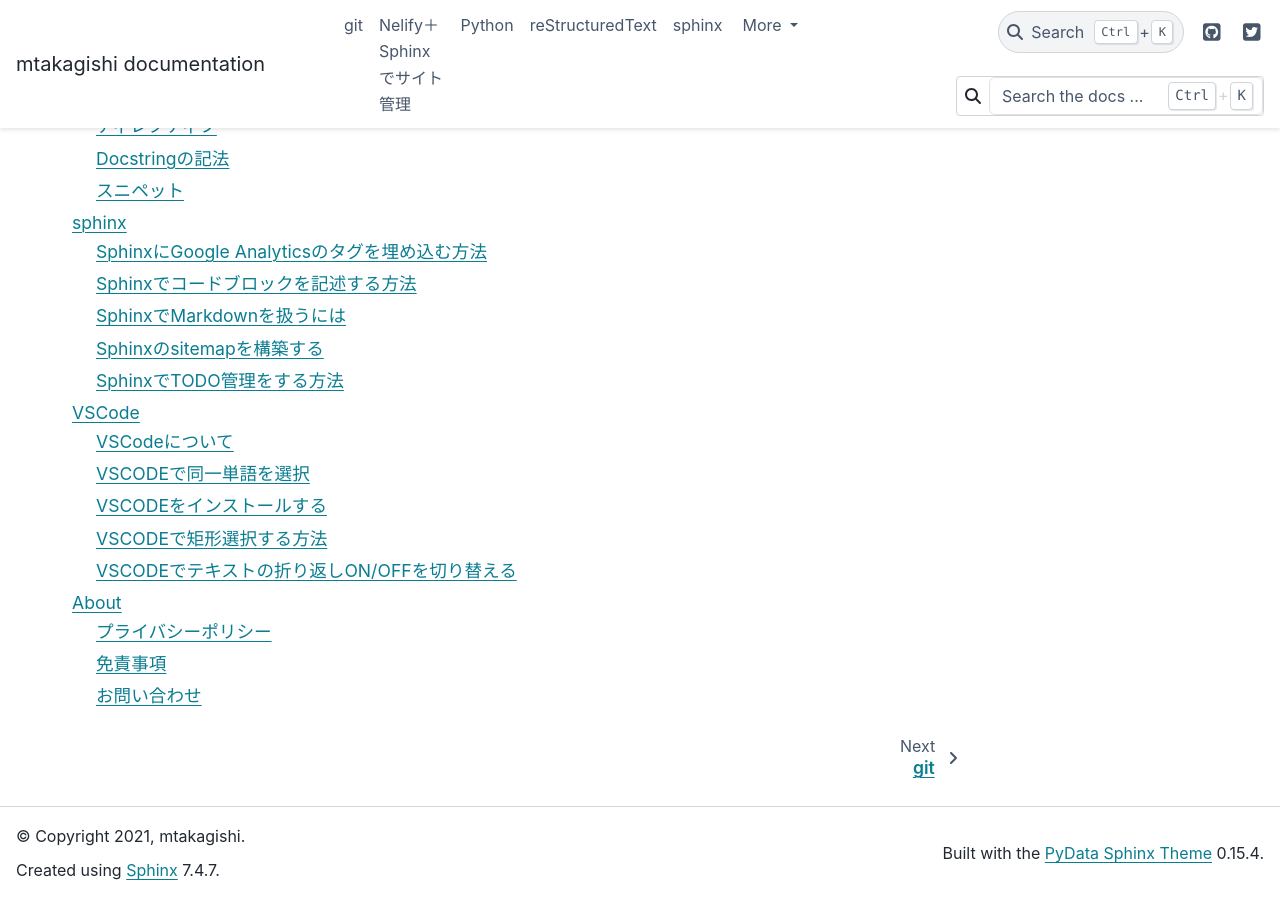
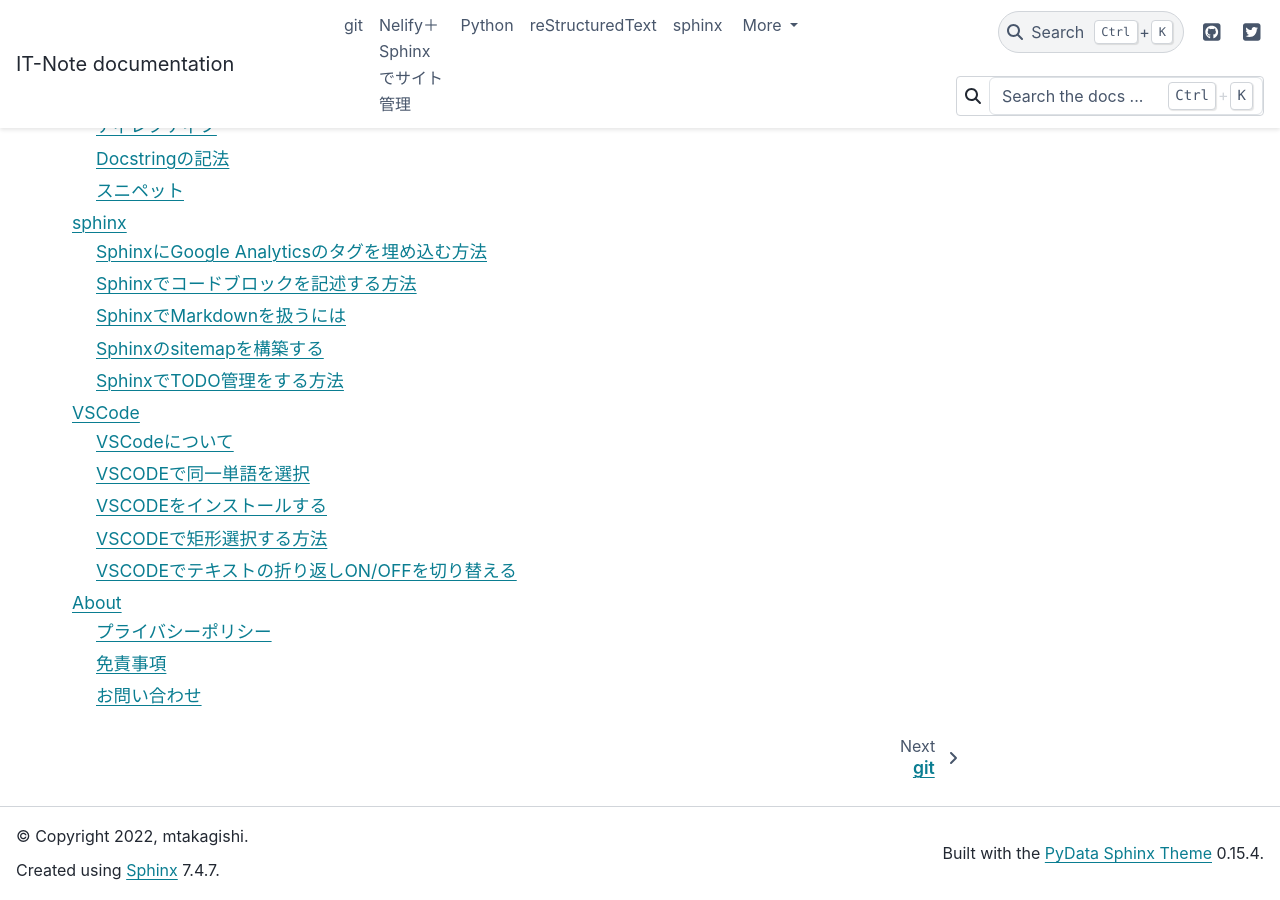
Before and after one commit to mtakagishi/note, a Sphinx documentation site: the page built from docs/index.rst, in a window 1280 px wide and 900 px high, scrolled down 622 px. Built offline with Sphinx 7.4.7 and the PyData theme 0.15.4, drawn with Linux system fonts in a browser that asks for light colours.

Commit message:
copyrite,projectを修正

```diff
--- a/docs/conf.py
+++ b/docs/conf.py
@@ -17,8 +17,8 @@
 
 # -- Project information -----------------------------------------------------
 
-project = 'mtakagishi'
-copyright = '2021, mtakagishi'
+project = 'IT-Note'
+copyright = '2022, mtakagishi'
 author = 'mtakagishi'
 
 # If not '', a 'Last updated on:' timestamp is inserted at every page bottom,
```
